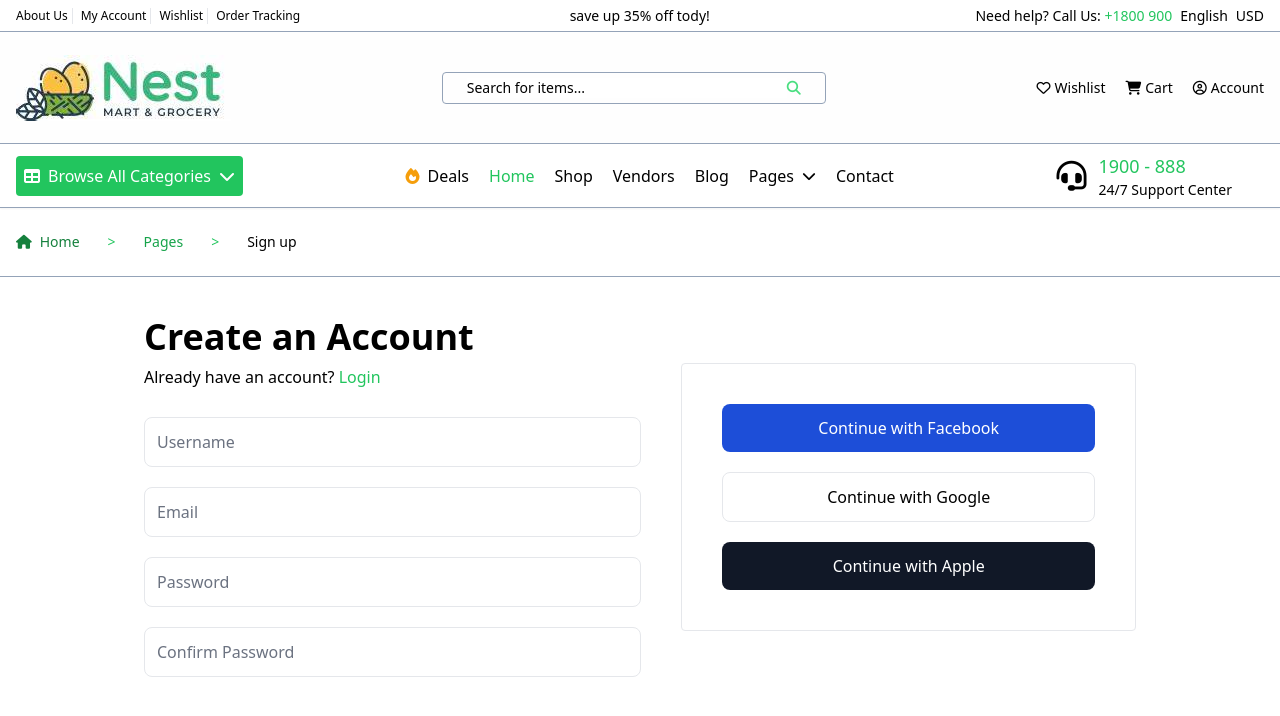
After one commit to osama784/Eommerce, a Django app: page /users/sign-up/ in a window 1280 px wide. The commit adds this page. Shown: the top 716 px of the page. Run offline with Django 5.2, Linux system fonts and the light colour scheme; some libraries are stand-ins or nearby versions.

Commit message:
adding sign up page and fixing some issues

```diff
--- a/backend_issus.txt
+++ b/backend_issus.txt
@@ -7,6 +7,9 @@ templates/cart.html:
     updating the cart if any product changed
     delete the product
 
+templates/login.html:
+    logging users
+    signing up users
 
 others:
     connecting to strap api
--- a/templates/index.html
+++ b/templates/index.html
@@ -9,6 +9,6 @@
 
 {% block content %}
 
-{% include 'navbar.html' %} {% include 'home-page.html'%}
+{% include 'navbar.html' with chosen="home" %} {% include 'home-page.html'%}
 
 {% endblock content %}
--- a/templates/login.html
+++ b/templates/login.html
@@ -8,9 +8,9 @@
 
 
 {% block content%}
-{% include 'navbar.html'%}
+{% include 'navbar.html' with chosen="home"%}
 
-{%include 'path.html'%}
+{%include 'path.html' with parent_page_name="Pages" page_name="Login" %}
 
 <div class="flex flex-col md:flex-row *:grow container mx-auto my-24 px-5 rounded-lg gap-10 max-w-[1270px]">
     <img src="{% static 'images/man3.jpg'%}" alt=""
--- a/templates/navbar.html
+++ b/templates/navbar.html
@@ -39,11 +39,15 @@
         <i class="fa-solid fa-magnifying-glass text-green-400 cursor-pointer"></i>
       </form>
     </div>
-    <div class="hidden sm:block relative" x-data="{accountOpened: false}">
+    <div class="hidden sm:block relative" x-data="{accountOpened: false, wishlistTextOpened : false}">
       <ul class="flex items-center *:h-7 *:flex *:gap-1 *:items-center *:cursor-pointer gap-5">
-        <li>
+        <li class="relative" x-on:mouseover="wishlistTextOpened = true"
+          x-on:mouseover.outside="wishlistTextOpened = false">
           <i class="fa-regular fa-heart"></i>
           <p class="hover:text-green-500 transition-colors">Wishlist</p>
+          <span class="bg-white border shadow rounded-xl absolute top-8 -left-5 w-32 p-2 text-center z-[110]"
+            x-show="wishlistTextOpened" x-on:mouseenter="wishlistTextOpened = false" x-transition>Items You
+            Liked</span>
         </li>
         <li>
           <i class="fa-solid fa-cart-shopping"></i>
@@ -127,7 +131,7 @@
         </li>
         <ul id="pages-pop"
           class="absolute flex flex-col gap-3 bg-white rounded border shadow-sm px-7 py-4 top-10 -right-8 w-44 *:cursor-pointer text-gray-500"
-          x-show="pagesShown" x-transition>
+          x-show="pagesShown" x-on:click.outside="pagesShown = false" x-transition>
           <li class="hover:text-black transition-colors">About Us</li>
           <li class="hover:text-black transition-colors">My Dashboard</li>
           <li class="hover:text-black transition-colors">Purchase Guide</li>
--- /dev/null
+++ b/templates/sign-up.html
@@ -0,0 +1,36 @@
+{% extends 'main.html' %}
+{% load static%}
+
+{% block head %}
+<title>Nest | Sign up</title>
+{% endblock head%}
+
+
+{% block content %}
+{% include 'navbar.html' with chosen='home'%}
+{% include 'path.html' with parent_page_name="Pages" page_name="Sign up"%}
+
+<div class="container mx-auto px-4 my-10 lg:max-w-[1023.99px]">
+    <div class="flex flex-wrap gap-10 items-center justify-center *:grow">
+        <div class="flex flex-col gap-7">
+            <div class="space-y-2">
+                <h1 class="font-bold text-4xl">Create an Account</h1>
+                <p>Already have an account? <a href="" class="text-green-500">Login</a></p>
+            </div>
+            <div class="flex flex-col gap-5 *:border *:rounded-lg *:p-3 *:outline-slate-400">
+                <input type="text" placeholder="Username" class="placeholder:text-gray-500">
+                <input type="text" placeholder="Email" class="placeholder:text-gray-500">
+                <input type="password" placeholder="Password" class="placeholder:text-gray-500">
+                <input type="password" placeholder="Confirm Password" class="placeholder:text-gray-500">
+            </div>
+        </div>
+        <div class="flex flex-col gap-5 border rounded p-10 *:rounded-lg *:p-3">
+            <button class="bg-blue-700 text-white hover:bg-blue-800 transition-colors">Continue with Facebook</button>
+            <button class="border hover:bg-gray-50 transition-colors">Continue with Google</button>
+            <button class="bg-gray-900 text-white hover:bg-black transition-colors">Continue with Apple</button>
+        </div>
+    </div>
+
+</div>
+
+{% endblock content %}
--- a/users/urls.py
+++ b/users/urls.py
@@ -4,5 +4,7 @@ from users import views
 
 
 urlpatterns = [
-    path('login/', views.login_user, name='login-user')
+    path('login/', views.login_user, name='login-user'),
+    path('sign-up/', views.register_user, name='register-user')
+
 ]
--- a/users/views.py
+++ b/users/views.py
@@ -4,3 +4,6 @@ from django.shortcuts import render
 
 def login_user(request):
     return render(request, 'login.html')
+
+def register_user(request):
+    return render(request, 'sign-up.html')
```
